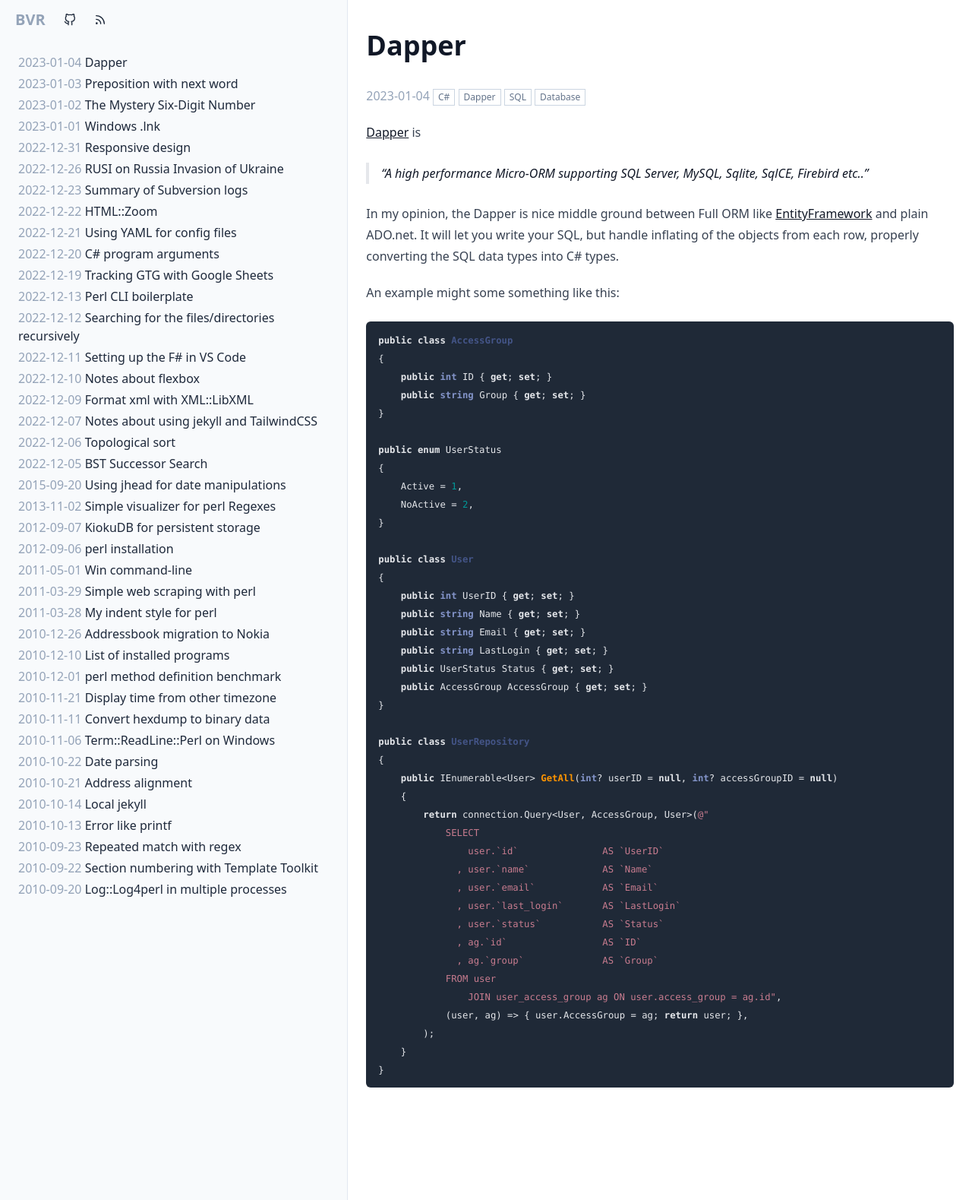
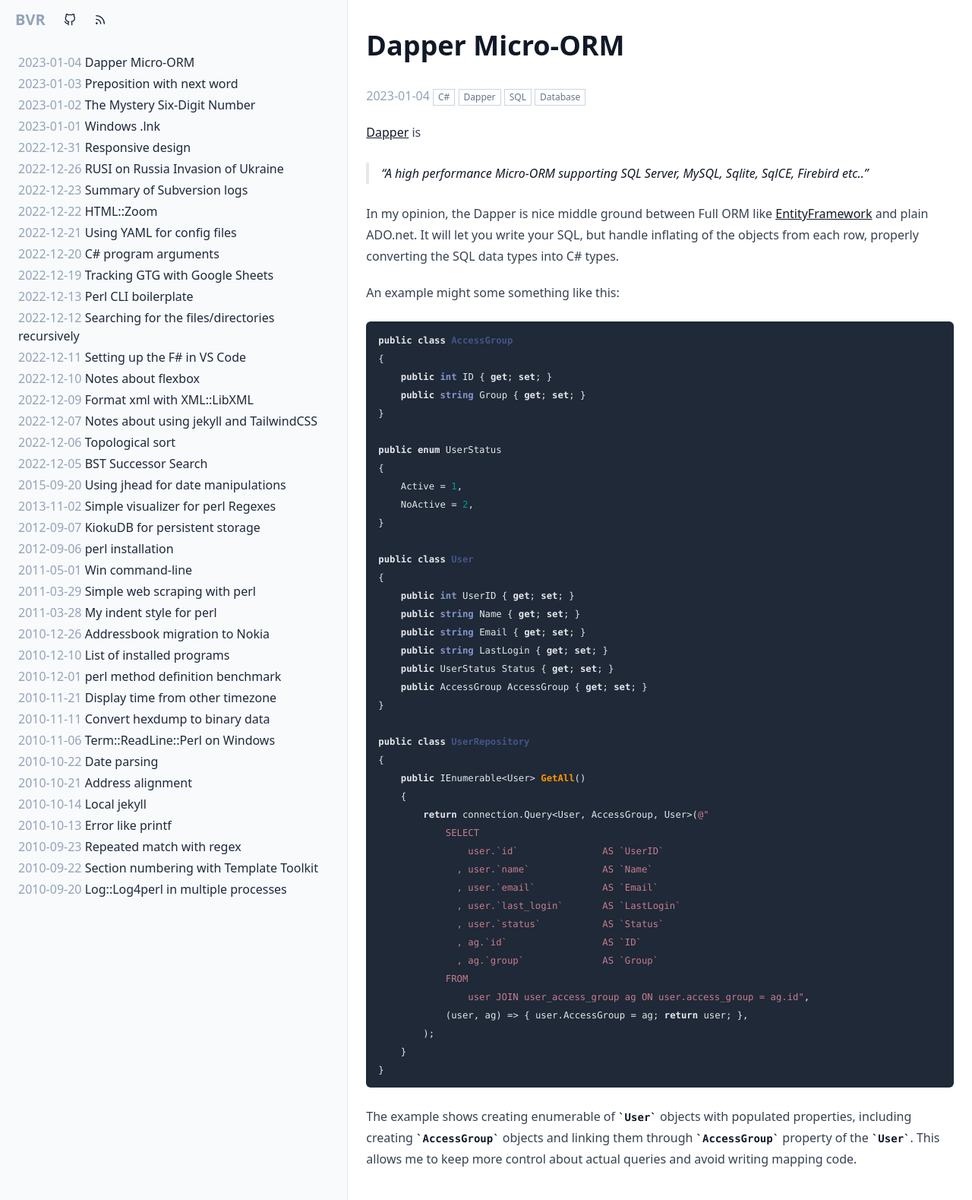
Before and after one commit to bvr/bvr.github.io, a Jekyll site: the page built from _posts/2023-01-04-dapper.md, in a window 1280 px wide. Shown: the whole page at 76% size. Built offline with Jekyll 4.4.1, drawn with Linux system fonts in a browser that asks for light colours.

Commit message:
Updates to Dapper post

````diff
--- a/_posts/2023-01-04-dapper.md
+++ b/_posts/2023-01-04-dapper.md
@@ -1,6 +1,6 @@
 ---
 layout: post
-title: Dapper
+title: Dapper Micro-ORM
 published: yes
 tags:
   - C#
@@ -41,7 +41,7 @@ public class User
 
 public class UserRepository
 {
-    public IEnumerable<User> GetAll(int? userID = null, int? accessGroupID = null)
+    public IEnumerable<User> GetAll()
     {
         return connection.Query<User, AccessGroup, User>(@"
             SELECT
@@ -52,13 +52,15 @@ public class UserRepository
               , user.`status`           AS `Status`
               , ag.`id`                 AS `ID`
               , ag.`group`              AS `Group`
-            FROM user
-                JOIN user_access_group ag ON user.access_group = ag.id",
+            FROM
+                user JOIN user_access_group ag ON user.access_group = ag.id",
             (user, ag) => { user.AccessGroup = ag; return user; },
         );
     }
 }
 ```
 
+The example shows creating enumerable of `User` objects with populated properties, including creating `AccessGroup` objects and linking them through `AccessGroup` property of the `User`. This allows me to keep more control about actual queries and avoid writing mapping code.
+
 [1]: https://github.com/DapperLib/Dapper
 [2]: https://learn.microsoft.com/en-us/ef/
````
